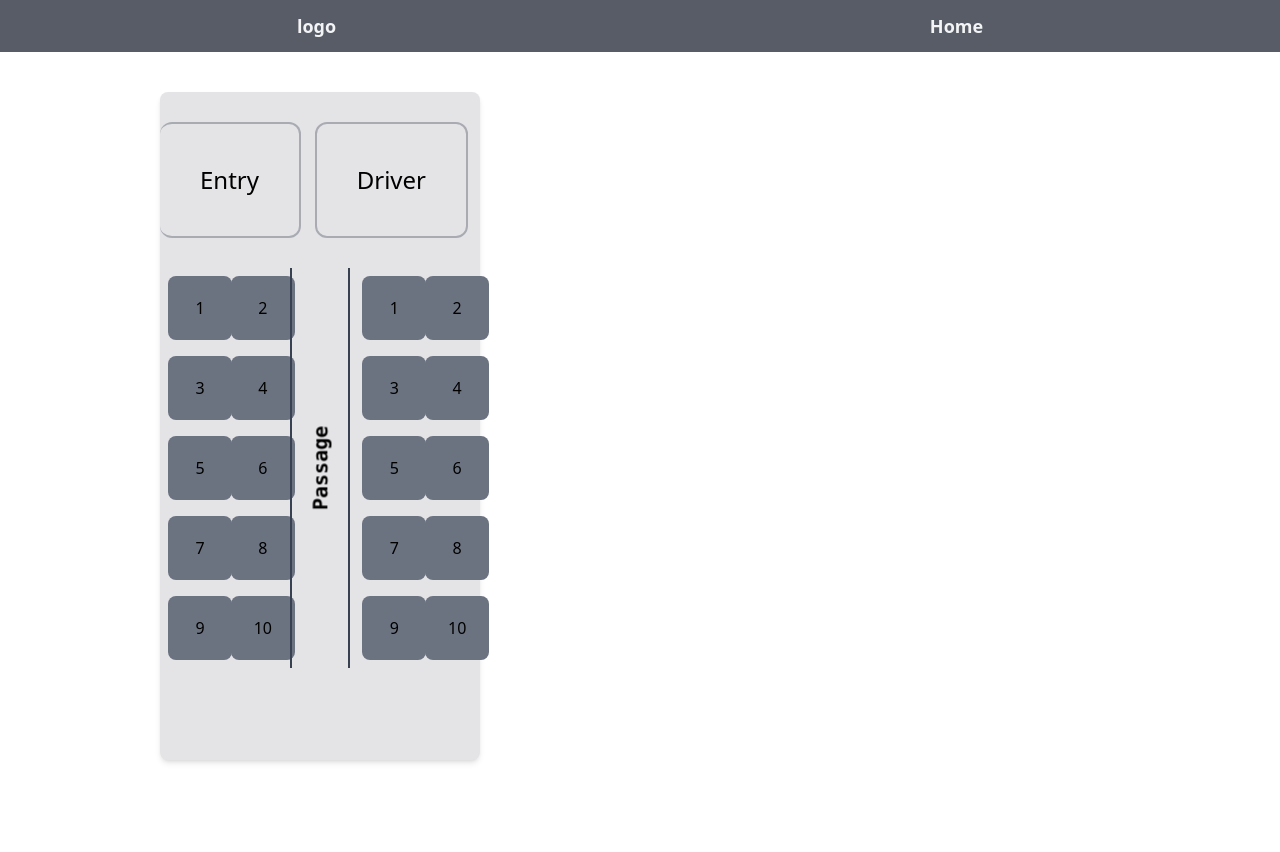
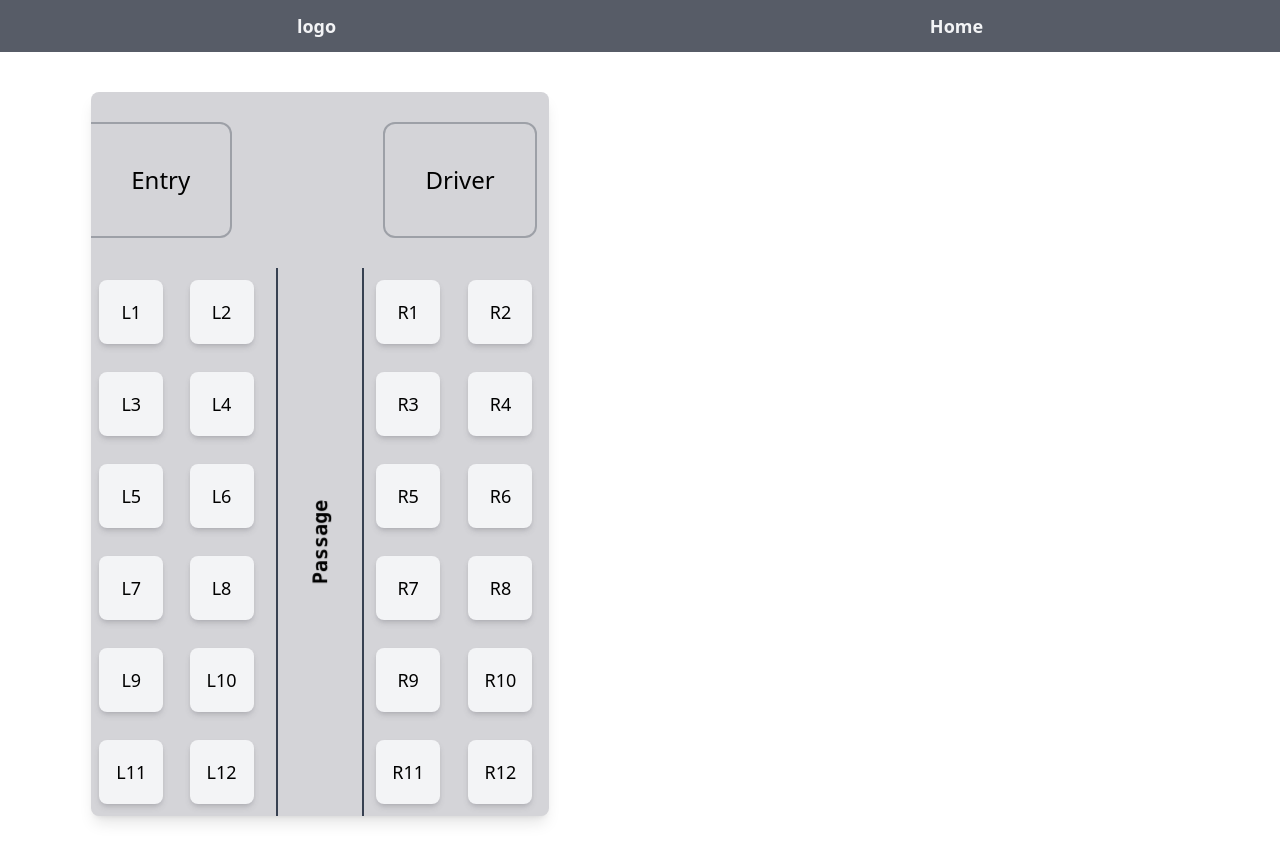
Before and after one commit to PritamChk/bus-ticket-booking-system, a Vue app: page / in a window 1280 px wide. Before the commit the page ends 800 px from the top, so only its background shows below. Built offline with nearby package versions, Linux system fonts and the light colour scheme.

Commit message:
scrollbar removed and bus layout v2

```diff
--- a/index.html
+++ b/index.html
@@ -6,7 +6,7 @@
     <meta name="viewport" content="width=device-width, initial-scale=1.0" />
     <title>Bus Ticket Booking App</title>
   </head>
-  <body class="w-screen h-screen">
+  <body class="w-screen h-screen no-scrollbar">
     <div id="app"></div>
     <script type="module" src="/src/main.js"></script>
   </body>
--- a/src/assets/base.css
+++ b/src/assets/base.css
@@ -1,3 +1,19 @@
 @tailwind base;
 @tailwind components;
 @tailwind utilities;
+
+.slow {
+  @apply transition-all ease-in-out duration-300 delay-100;
+}
+
+@layer utilities {
+    /* Chrome, Safari and Opera */
+    .no-scrollbar::-webkit-scrollbar {
+      display: none;
+    }
+
+    .no-scrollbar {
+      -ms-overflow-style: none; /* IE and Edge */
+      scrollbar-width: none; /* Firefox */
+    }
+}
--- a/src/components/Bus.vue
+++ b/src/components/Bus.vue
@@ -1,10 +1,10 @@
 <template>
   <section
-    class="rounded-lg shadow-md h-9/12 w-3/6 bg-zinc-200 mx-auto my-10 flex flex-col"
+    class="rounded-lg shadow-lg bg-zinc-300 mx-auto my-10 flex flex-col"
   >
     <header class="flex flex-row justify-between items-center h-44">
       <h1
-        class="border-r-2 rounded-xl border-t-2 border-b-2 px-10 py-10 border-gray-800/30 text-2xl"
+        class="border-r-2 rounded-r-xl border-t-2 border-b-2 px-10 py-10 border-gray-800/30 text-2xl"
       >
         Entry
       </h1>
@@ -18,9 +18,9 @@
       <section class="col-span-2 grid grid-cols-2 grid-rows-5">
         <template v-for="Lseat in L1">
           <button
-            class="w-16 h-16 bg-gray-500 mx-2 my-2 rounded-lg col-span-1 row-span-1"
+            class="hover:bg-sky-200 slow text-lg font-medium cursor-pointer w-16 h-16 shadow-md shadow-zinc-600/20 bg-gray-100 mx-2 my-3 rounded-lg col-span-1 row-span-1"
           >
-            {{ Lseat }}
+            L{{ Lseat }}
           </button>
         </template>
       </section>
@@ -31,12 +31,12 @@
           <span>Passage</span>
         </div>
       </div>
-      <section class="col-span-2 grid grid-cols-2 grid-rows-5">
+      <section class="col-span-2 grid grid-cols-2 grid-rows-5 gap-1">
         <template v-for="Rseat in R1">
           <button
-            class="w-16 h-16 bg-gray-500 mx-2 my-2 rounded-lg col-span-1 row-span-1"
+            class="hover:bg-sky-200 slow text-lg font-medium cursor-pointer w-16 h-16 shadow-zinc-600/20 bg-gray-100 shadow-md mx-2 my-3 rounded-lg col-span-1 row-span-1"
           >
-            {{ Rseat }}
+            R{{ Rseat }}
           </button>
         </template>
       </section>
@@ -48,8 +48,8 @@ export default {
   name: "BusView",
   data() {
     return {
-      L1: 10,
-      R1: 10,
+      L1: 12,
+      R1: 12,
     };
   },
 };
--- a/src/components/Navbar.vue
+++ b/src/components/Navbar.vue
@@ -1,6 +1,6 @@
 <template>
   <nav
-    class="w-full text-gray-100 flex flex-row flex-wrap justify-around items-center py-3 text-lg font-bold bg-gray-900/70 backdrop-filter backdrop-blur-md"
+    class="w-full text-gray-100 flex flex-row flex-wrap justify-around items-center py-3 text-lg font-bold bg-gray-900/70 backdrop-filter backdrop-blur-md sticky top-0"
   >
     <div>logo</div>
     <ul>
```
